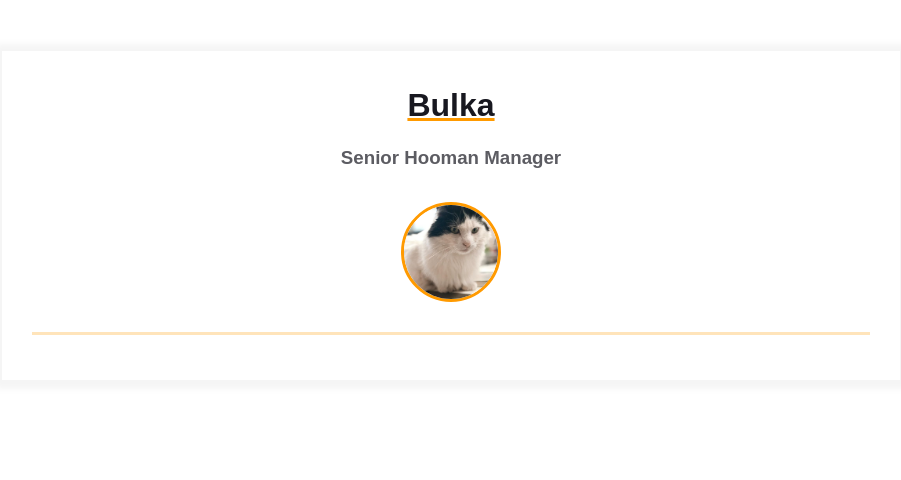
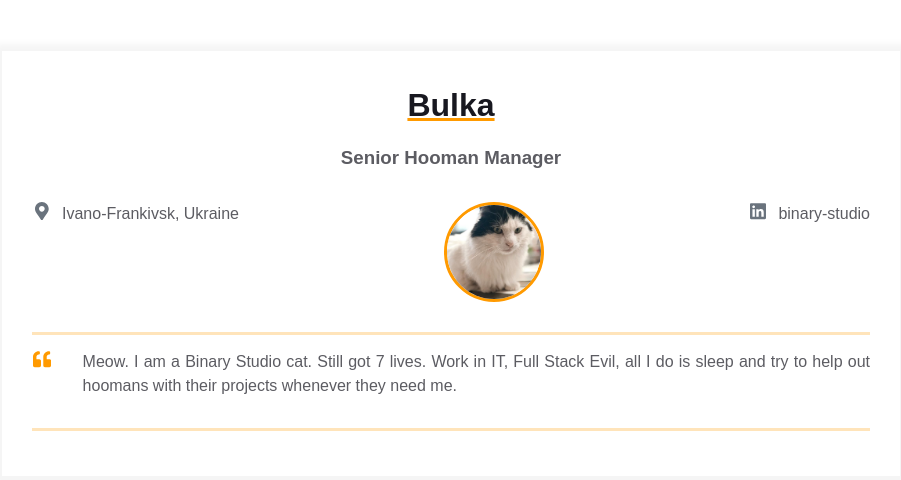
Before and after one commit to RomanMaruk/homepage, a plain HTML site: page index.html in a window 1280 px wide. Shown: the whole page, without its empty margins (189-1090 px from the left). Drawn offline with Linux system fonts and the light colour scheme.

Commit message:
add intro block

```diff
--- a/index.html
+++ b/index.html
@@ -15,13 +15,55 @@
 						<h3 class="contact-info__sub-header">Senior Hooman Manager</h3>
 
 						<div class="contact_info_container fh">
-							<div class="contact-info__block"></div>
+							<div class="contact-info__block">
+								<a href="" rel="author" class="contact-info__item">
+									<div class="contact-info__item-icon-wrapper">
+										<svg class="contact-info__item-icon" xmlns="http://www.w3.org/2000/svg" viewBox="0 0 384 512">
+											<path
+												d="M172.268 501.67C26.97 291.031 0 269.413 0 192 0 85.961 85.961 0 192 0s192 85.961 192 192c0 77.413-26.97 99.031-172.268 309.67-9.535 13.774-29.93 13.773-39.464 0zM192 272c44.183 0 80-35.817 80-80s-35.817-80-80-80-80 35.817-80 80 35.817 80 80 80z">
+											</path>
+										</svg>
+									</div>
+									<span>Ivano-Frankivsk, Ukraine</span>
+								</a>
+
+							</div>
 
 							<div class="contact-info__block contact-info__block--center">
 								<img class="contact-info__avatar" src="assets/avatar.png" alt="Avatar">
 							</div>
 
-							<div class="contact-info__block"></div>
+							<div class="contact-info__block">
+								<a href="https://ua.linkedin.com/company/binary-studio_241166" rel="author" class="contact-info__item">
+									<div class="contact-info__item-icon-wrapper">
+										<svg class="contact-info__item-icon" xmlns="http://www.w3.org/2000/svg" viewBox="0 0 448 512">
+											<path
+												d="M416 32H31.9C14.3 32 0 46.5 0 64.3v383.4C0 465.5 14.3 480 31.9 480H416c17.6 0 32-14.5 32-32.3V64.3c0-17.8-14.4-32.3-32-32.3zM135.4 416H69V202.2h66.5V416zm-33.2-243c-21.3 0-38.5-17.3-38.5-38.5S80.9 96 102.2 96c21.2 0 38.5 17.3 38.5 38.5 0 21.3-17.2 38.5-38.5 38.5zm282.1 243h-66.4V312c0-24.8-.5-56.7-34.5-56.7-34.6 0-39.9 27-39.9 54.9V416h-66.4V202.2h63.7v29.2h.9c8.9-16.8 30.6-34.5 62.9-34.5 67.2 0 79.7 44.3 79.7 101.9V416z">
+											</path>
+										</svg>
+									</div>
+									<span>binary-studio</span>
+								</a>
+							</div>
+						</div>
+					</div>
+				</div>
+
+				<div class="container">
+					<div class="resume__block">
+						<div class="intro">
+							<div class="intro__icon-wrapper">
+								<svg class="intro__icon" xmlns="http://www.w3.org/2000/svg" viewBox="0 0 512 512">
+									<path
+										d="M464 256h-80v-64c0-35.3 28.7-64 64-64h8c13.3 0 24-10.7 24-24V56c0-13.3-10.7-24-24-24h-8c-88.4 0-160 71.6-160 160v240c0 26.5 21.5 48 48 48h128c26.5 0 48-21.5 48-48V304c0-26.5-21.5-48-48-48zm-288 0H96v-64c0-35.3 28.7-64 64-64h8c13.3 0 24-10.7 24-24V56c0-13.3-10.7-24-24-24h-8C71.6 32 0 103.6 0 192v240c0 26.5 21.5 48 48 48h128c26.5 0 48-21.5 48-48V304c0-26.5-21.5-48-48-48z">
+									</path>
+								</svg>
+							</div>
+							<p class="intro_text">Meow.
+								I am a Binary Studio cat. Still got 7 lives. Work in IT, Full Stack Evil,
+								all I do is sleep and try to help out hoomans with their projects whenever
+								they need me.
+							</p>
 						</div>
 					</div>
 				</div>
```
